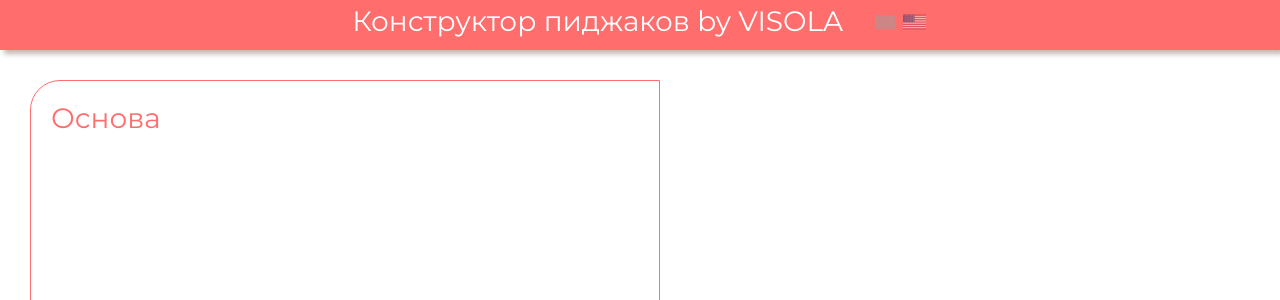
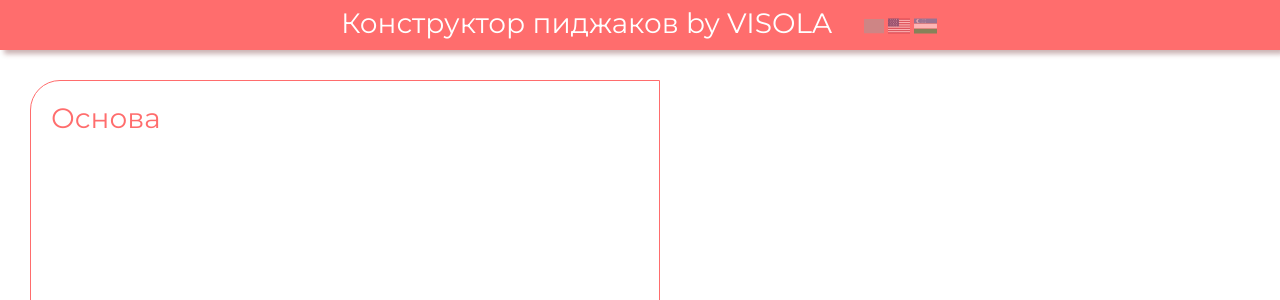
Before and after one commit to kingoker/Visola_H-M_django, a Django app: page / in a window 1280 px wide. Shown: the top 300 px of the page. Run offline with Django 4.2, Linux system fonts and the light colour scheme; data that the repository does not hold is empty; some libraries are stand-ins or nearby versions; grey boxes are pictures that could not be loaded.

Commit message:
translation27

```diff
--- a/root/visola_blazer/static/js/google-translate.js
+++ b/root/visola_blazer/static/js/google-translate.js
@@ -1,60 +1,51 @@
-window.onload = () => {
-    googleTranslateElementInit();
-  };
+$('.language__img').click(function () {
+    const googleTranslateConfig = {
+        lang: "ru",
+    };
 
-function googleTranslateElementInit() {
-    new google.translate.TranslateElement({pageLanguage: 'ru', includedLanguages: 'en,ru', layout: google.translate.TranslateElement.InlineLayout.SIMPLE}, 'google_translate_element');
-}
+    function TranslateInit() {
 
-document.querySelectorAll('img[data-lang]').forEach(flag => {
-flag.addEventListener('click', () => {
-    const lang = flag.dataset.lang;
-    const googleTranslateElement = document.querySelector('.goog-te-banner-frame');
-    if (googleTranslateElement) {
-    googleTranslateElement.style.display = 'none';
+        let code = TranslateGetCode();
+        // Находим флаг с выбранным языком для перевода и добавляем к нему активный класс
+        $('[data-google-lang="' + code + '"]').addClass('language__img_active');
+
+        if (code == googleTranslateConfig.lang) {
+            // Если язык по умолчанию, совпадает с языком на который переводим
+            // То очищаем куки
+            TranslateClearCookie();
+        }
+
+        // Инициализируем виджет с языком по умолчанию
+        new google.translate.TranslateElement({
+            pageLanguage: googleTranslateConfig.lang,
+        });
+
+        // Вешаем событие  клик на флаги
+        $('[data-google-lang]').click(function () {
+            TranslateSetCookie($(this).attr("data-google-lang"))
+            // Перезагружаем страницу
+            window.location.reload();
+        });
     }
-    new google.translate.TranslateElement({pageLanguage: 'ru', includedLanguages: lang, layout: google.translate.TranslateElement.InlineLayout.SIMPLE}, 'google_translate_element');
+
+    function TranslateGetCode() {
+        // Если куки нет, то передаем дефолтный язык
+        let lang = ($.cookie('googtrans') != undefined && $.cookie('googtrans') != "null") ? $.cookie('googtrans') : googleTranslateConfig.lang;
+        return lang.substr(-2);
+    }
+
+    function TranslateClearCookie() {
+        $.cookie('googtrans', null);
+        $.cookie("googtrans", null, {
+            domain: "." + document.domain,
+        });
+    }
+
+    function TranslateSetCookie(code) {
+        // Записываем куки /язык_который_переводим/язык_на_который_переводим
+        $.cookie('googtrans', "/auto/" + code);
+        $.cookie("googtrans", "/auto/" + code, {
+            domain: "." + document.domain,
+        });
+    }
 });
-});
-
-
-// $('.language__img').click(function () {
-//     const googleTranslateConfig = {
-//         lang: "ru",
-//         userAgent: false,
-//       };
-
-//       function TranslateInit() {
-//         let code = TranslateGetCode();
-//         $('[data-google-lang="' + code + '"]').addClass('language__img_active');
-//         if (code == googleTranslateConfig.lang) {
-//           TranslateClearCookie();
-//         }
-//         new google.translate.TranslateElement({
-//           pageLanguage: googleTranslateConfig.lang,
-//         });
-//         $('[data-google-lang]').click(function () {
-//           TranslateSetCookie($(this).attr("data-google-lang"));
-//           window.location.reload();
-//         });
-//       }
-
-//       function TranslateGetCode() {
-//         let lang = ($.cookie('googtrans') != undefined && $.cookie('googtrans') != "null") ? $.cookie('googtrans') : googleTranslateConfig.lang;
-//         return lang.substr(-2);
-//       }
-
-//       function TranslateClearCookie() {
-//         $.cookie('googtrans', null);
-//         $.cookie("googtrans", null, {
-//           domain: "." + document.domain,
-//         });
-//       }
-
-//       function TranslateSetCookie(code) {
-//         $.cookie('googtrans', "/auto/" + code);
-//         $.cookie("googtrans", "/auto/" + code, {
-//           domain: "." + document.domain,
-//         });
-//       }
-// });
--- a/root/visola_blazer/templates/index.html
+++ b/root/visola_blazer/templates/index.html
@@ -25,13 +25,9 @@
                 <h1>Конструктор пиджаков by VISOLA</h1>
             </a>
             <div class="language">
-                <!-- <img src="{% static 'img/ru.jpg' %}" alt="ru" data-google-lang="ru" class="language__img">
+                <img src="{% static 'img/ru.jpg' %}" alt="ru" data-google-lang="ru" class="language__img">
                 <img src="{% static 'img/en.jpg' %}" alt="en" data-google-lang="en" class="language__img">
-                <img src="{% static 'img/uz.jpg' %}" alt="uz" data-google-lang="uz" class="language__img"> -->
-                <div id="google_translate_element">
-                    <img src="{% static 'img/ru.jpg' %}" data-lang="ru" alt="Russian" class="language__img">
-                    <img src="{% static 'img/en.jpg' %}" data-lang="en" alt="English" class="language__img">
-                </div>
+                <img src="{% static 'img/uz.jpg' %}" alt="uz" data-google-lang="uz" class="language__img">
             </div>
         </div>
     </header>
@@ -159,7 +155,6 @@
     <script src="https://cdnjs.cloudflare.com/ajax/libs/jquery/3.3.1/jquery.min.js"></script>
     <script src="https://cdnjs.cloudflare.com/ajax/libs/jquery-cookie/1.4.1/jquery.cookie.min.js"></script>
     <script src="{% static 'js/google-translate.js' %}"></script>
-    <!-- <script src="//translate.google.com/translate_a/element.js?cb=TranslateInit"></script> -->
-    <script type="text/javascript" src="//translate.google.com/translate_a/element.js?cb=googleTranslateElementInit"></script>
+    <script src="//translate.google.com/translate_a/element.js?cb=TranslateInit"></script>
 </body>
 </html>
```
